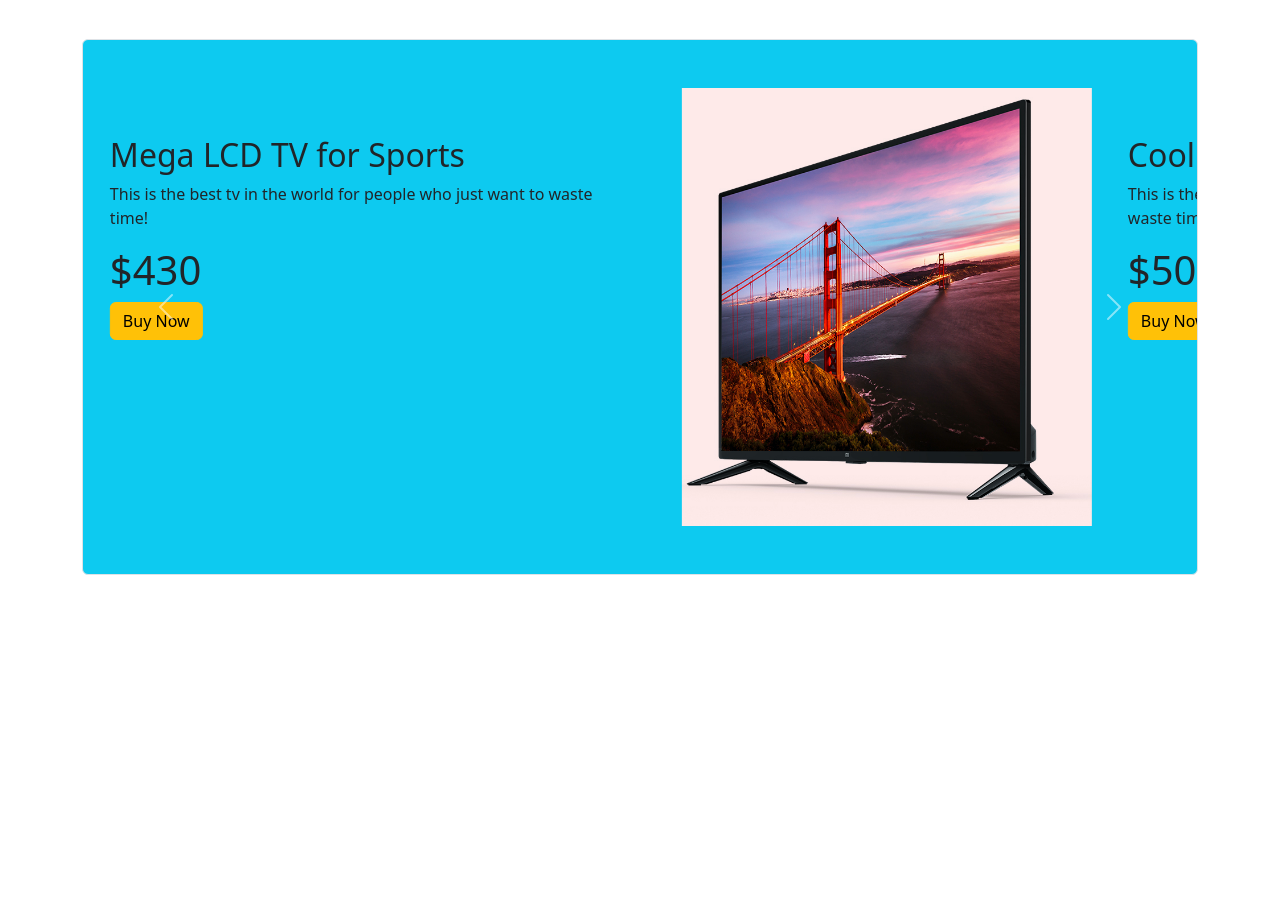
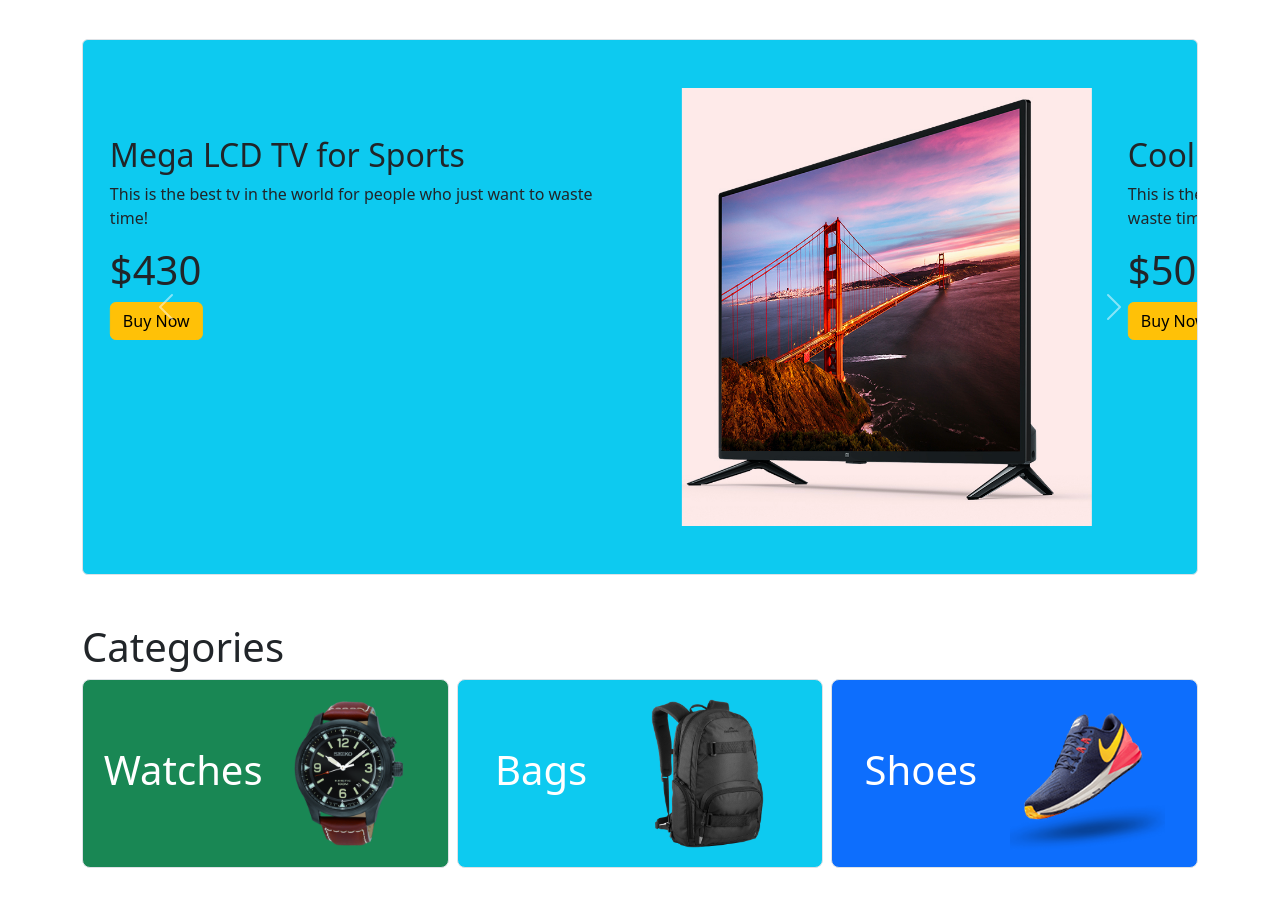
Before and after one commit to sandwipmitra/panda-ecommerce-bootstrap, a plain HTML site: page index.html in a window 1280 px wide. Shown: the part 66-972 px from the top of the page. Before the commit the page ends 800 px from the top, so only its background shows below. Drawn offline with nearby package versions, Linux system fonts and the light colour scheme.

Commit message:
categories complet

```diff
--- a/index.html
+++ b/index.html
@@ -5,8 +5,7 @@
     <meta charset="utf-8">
     <meta name="viewport" content="width=device-width, initial-scale=1">
     <title>Panda Commerce</title>
-  <link href="https://cdn.jsdelivr.net/npm/bootstrap@5.2.0/dist/css/bootstrap.min.css" rel="stylesheet"
-    integrity="sha384-gH2yIJqKdNHPEq0n4Mqa/HGKIhSkIHeL5AyhkYV8i59U5AR6csBvApHHNl/vI1Bx" crossorigin="anonymous">
+    <link href="https://cdn.jsdelivr.net/npm/bootstrap@5.2.0/dist/css/bootstrap.min.css" rel="stylesheet" integrity="sha384-gH2yIJqKdNHPEq0n4Mqa/HGKIhSkIHeL5AyhkYV8i59U5AR6csBvApHHNl/vI1Bx" crossorigin="anonymous">
 </head>
 
 <body>
@@ -14,8 +13,7 @@
         <nav class="navbar navbar-expand-lg bg-light">
             <div class="container">
                 <a class="navbar-brand" href="#"><img img-fluid src="images/logo.png" alt=""></a>
-        <button class="navbar-toggler" type="button" data-bs-toggle="collapse" data-bs-target="#navbarSupportedContent"
-          aria-controls="navbarSupportedContent" aria-expanded="false" aria-label="Toggle navigation">
+                <button class="navbar-toggler" type="button" data-bs-toggle="collapse" data-bs-target="#navbarSupportedContent" aria-controls="navbarSupportedContent" aria-expanded="false" aria-label="Toggle navigation">
           <span class="navbar-toggler-icon"></span>
         </button>
                 <div class="collapse navbar-collapse" id="navbarSupportedContent">
@@ -88,13 +86,11 @@
                         </div>
                     </div>
                 </div>
-        <button class="carousel-control-prev" type="button" data-bs-target="#carouselExampleControls"
-          data-bs-slide="prev">
+                <button class="carousel-control-prev" type="button" data-bs-target="#carouselExampleControls" data-bs-slide="prev">
           <span class="carousel-control-prev-icon" aria-hidden="true"></span>
           <span class="visually-hidden">Previous</span>
         </button>
-        <button class="carousel-control-next" type="button" data-bs-target="#carouselExampleControls"
-          data-bs-slide="next">
+                <button class="carousel-control-next" type="button" data-bs-target="#carouselExampleControls" data-bs-slide="next">
           <span class="carousel-control-next-icon" aria-hidden="true"></span>
           <span class="visually-hidden">Next</span>
         </button>
@@ -103,12 +99,48 @@
         <!-- slider end -->
     </header>
 
+    <main>
+        <!-- categories section start -->
+        <section>
+            <div class="container overflow-hidden my-5">
+                <h1>Categories</h1>
+                <div class="row g-2">
+                    <!-- single category -->
+                    <div class="col-lg-4 col-md-6 col-12 ">
+                        <div class="p-3 border bg-success d-flex align-items-center justify-content-around rounded-3">
+                            <h1 class="text-white">Watches</h1>
+                            <img src="images/categories/watch.png" alt="">
+                        </div>
+                    </div>
+                    <!-- single category -->
+                    <div class="col-lg-4 col-md-6 col-12">
+                        <div class="p-3 border bg-info d-flex align-items-center justify-content-around rounded-3">
+                            <h1 class="text-white">Bags</h1>
+                            <img src="images/categories/bag.png" alt="">
+                        </div>
+                    </div>
+                    <!-- single category -->
+                    <div class="col-lg-4 col-md-6 col-12">
+                        <div class="p-3 border bg-primary d-flex align-items-center justify-content-around rounded-3">
+                            <h1 class="text-white">Shoes</h1>
+                            <img src="images/categories/shoes.png" alt="">
+                        </div>
+                    </div>
+                </div>
+            </div>
+        </section>
 
 
 
-  <script src="https://cdn.jsdelivr.net/npm/bootstrap@5.2.0/dist/js/bootstrap.bundle.min.js"
-    integrity="sha384-A3rJD856KowSb7dwlZdYEkO39Gagi7vIsF0jrRAoQmDKKtQBHUuLZ9AsSv4jD4Xa"
-    crossorigin="anonymous"></script>
+
+        <!-- categories section end -->
+    </main>
+
+
+
+
+
+    <script src="https://cdn.jsdelivr.net/npm/bootstrap@5.2.0/dist/js/bootstrap.bundle.min.js" integrity="sha384-A3rJD856KowSb7dwlZdYEkO39Gagi7vIsF0jrRAoQmDKKtQBHUuLZ9AsSv4jD4Xa" crossorigin="anonymous"></script>
 </body>
 
 </html>
```
Lines whose indentation alone changed are shown as unchanged.
